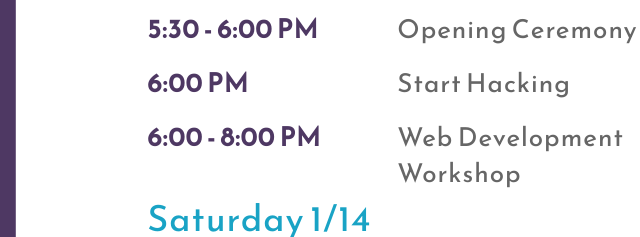
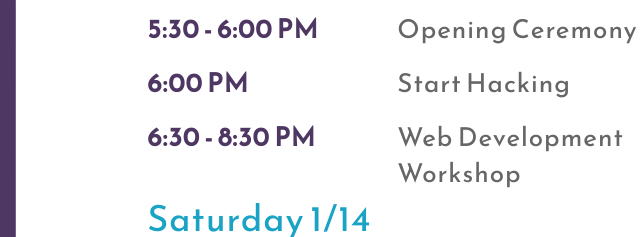
Before and after one commit to SDHacks/HackDay2017, a website: page index.html in a window 1280 px wide. Shown: the part 2023-2260 px from the top of the page, 417-1057 px from the left. Drawn offline with nearby package versions, Linux system fonts and the light colour scheme.

Commit message:
Updated web workshop time

```diff
--- a/index.html
+++ b/index.html
@@ -149,7 +149,7 @@
                 <span class="sd-schedule--list-content">Start Hacking</span>
               </li>
               <li>
-                <span class="sd-schedule--list-time">6:00 - 8:00 PM</span>
+                <span class="sd-schedule--list-time">6:30 - 8:30 PM</span>
                 <span class="sd-schedule--list-content">Web Development Workshop</span>
               </li>
             </ul>
```
